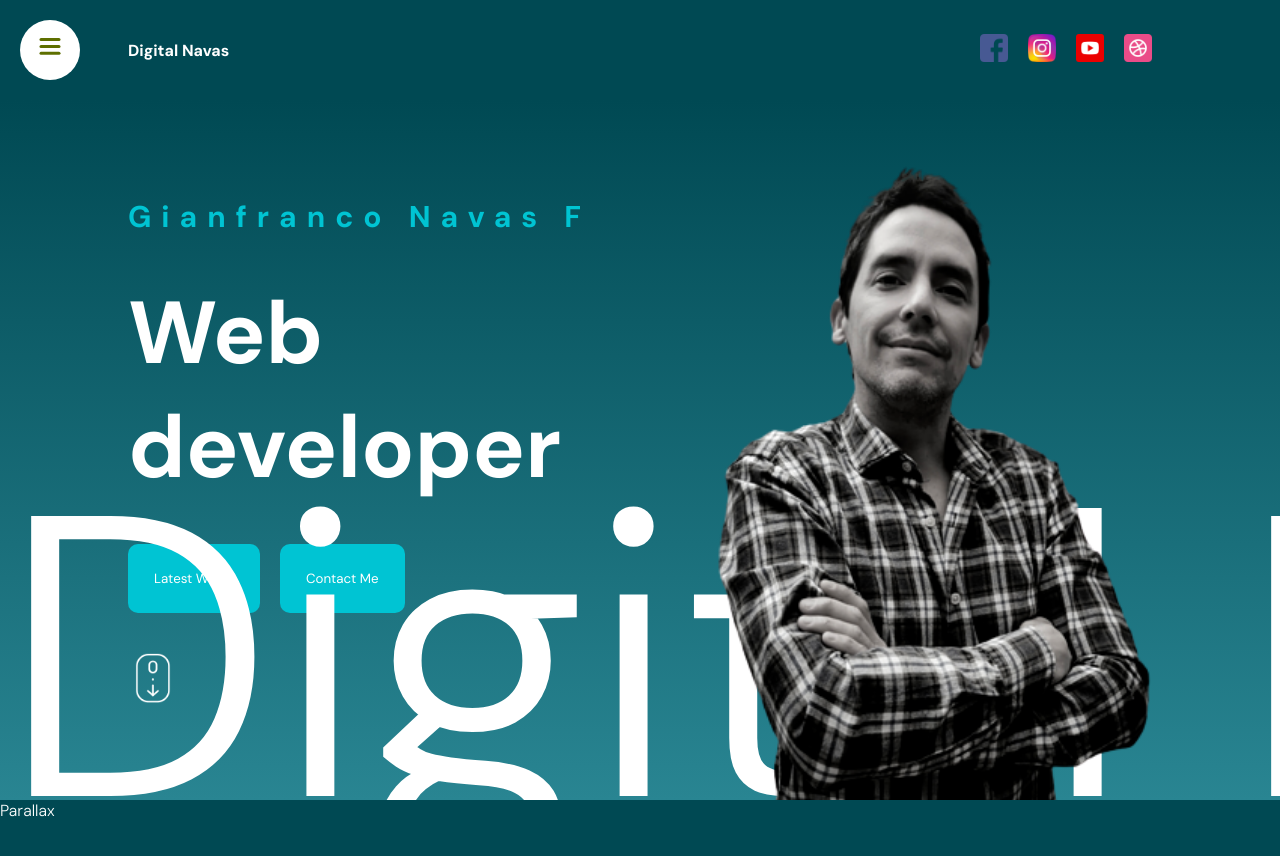
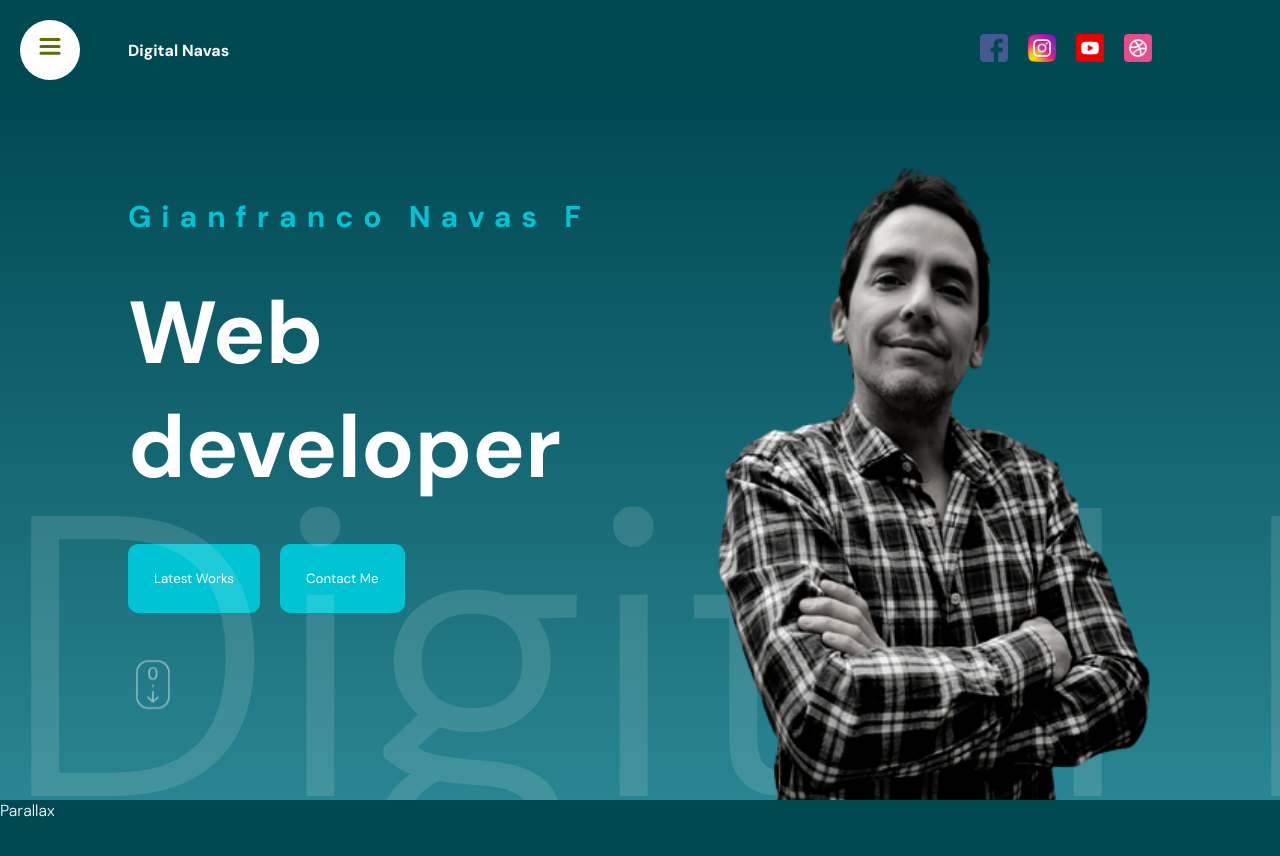
Before and after one commit to safak/animated-portfolio, a React (Vite) app: page / in a window 1280 px wide. Shown: the top 856 px of the page. Built offline with nearby package versions, Linux system fonts and the light colour scheme.

Commit message:
animation-hero

```diff
--- a/src/components/hero/Hero.jsx
+++ b/src/components/hero/Hero.jsx
@@ -1,18 +1,52 @@
 import "./hero.scss"
+import { motion } from "framer-motion"
+
+const textVariant = {
+    initial: {
+        x: -500,
+        opacity: 0
+    },
+    animate: {
+        x: 0,
+        opacity: 1,
+        transition: {
+            duration: 1,
+            staggerChildren: 0.1
+        }
+    },
+    scrollButton: {
+        opacity: 0.2,
+        y: 10,
+        transition: {
+            duration: 2,
+            repeat: Infinity
+        }
+    }
+}
 
 const Hero = () => {
   return (
     <div className='hero'>
         <div className="wrapper">
-            <div className="textContainer">
-                <h2>Gianfranco Navas F</h2>
-                <h1>Web developer</h1>
-                <div className="buttons">
-                    <button>Latest Works</button>
-                    <button>Contact Me</button>
-                </div>
-                <img src="/scroll.png" alt="" />
-            </div>
+            <motion.div
+                className="textContainer"
+                variants={textVariant}
+                initial= "initial"
+                animate= "animate"
+                >
+                <motion.h2 variants={textVariant}>Gianfranco Navas F</motion.h2>
+                <motion.h1 variants={textVariant}>Web developer</motion.h1>
+                <motion.div variants={textVariant} className="buttons">
+                    <motion.button variants={textVariant}>Latest Works</motion.button>
+                    <motion.button variants={textVariant}>Contact Me</motion.button>
+                </motion.div>
+                <motion.img
+                    variants={textVariant}
+                    animate="scrollButton"
+                    src="/scroll.png"
+                    alt=""
+                />
+            </motion.div>
         </div>
         <div className="slidingTextContainer">
             Digital Navas
--- a/src/components/hero/hero.scss
+++ b/src/components/hero/hero.scss
@@ -69,5 +69,6 @@
         font-size: 50vh;
         bottom: -120px;
         white-space: nowrap;
+        color: #ffffff1f;
     }
 }
```
